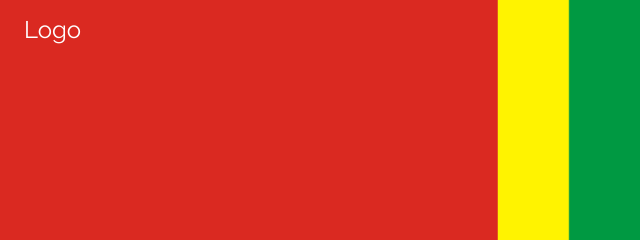
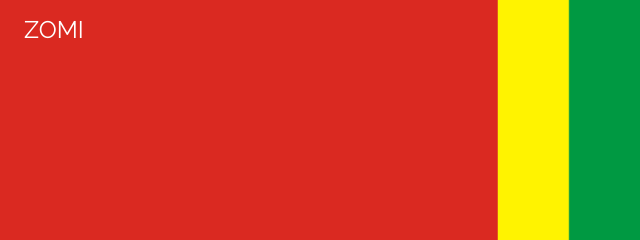
Before and after one commit to thezomi/thezomi.net, a plain HTML site: page index.html in a window 1280 px wide. Shown: the top 240 px of the page, 0-640 px from the left. Drawn offline with nearby package versions, Linux system fonts and the light colour scheme.

Commit message:
Update index.html

```diff
--- a/index.html
+++ b/index.html
@@ -21,7 +21,7 @@ body, html {height: 100%}
 
 <div class="bgimg w3-display-container w3-animate-opacity w3-text-white">
   <div class="w3-display-topleft w3-padding-large w3-xlarge">
-    Logo
+    ZOMI
   </div>
   <div class="w3-display-middle">
     <h1 class="w3-jumbo w3-animate-top">COMING SOON</h1>
```
